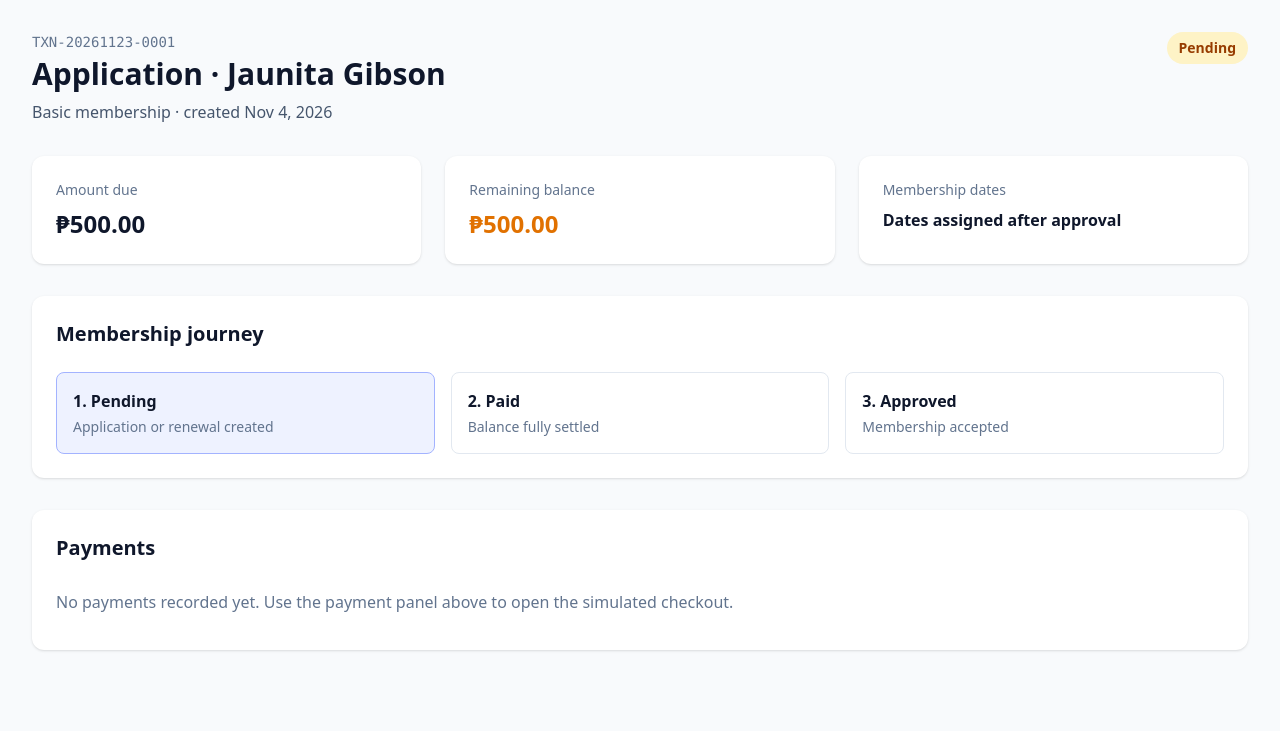
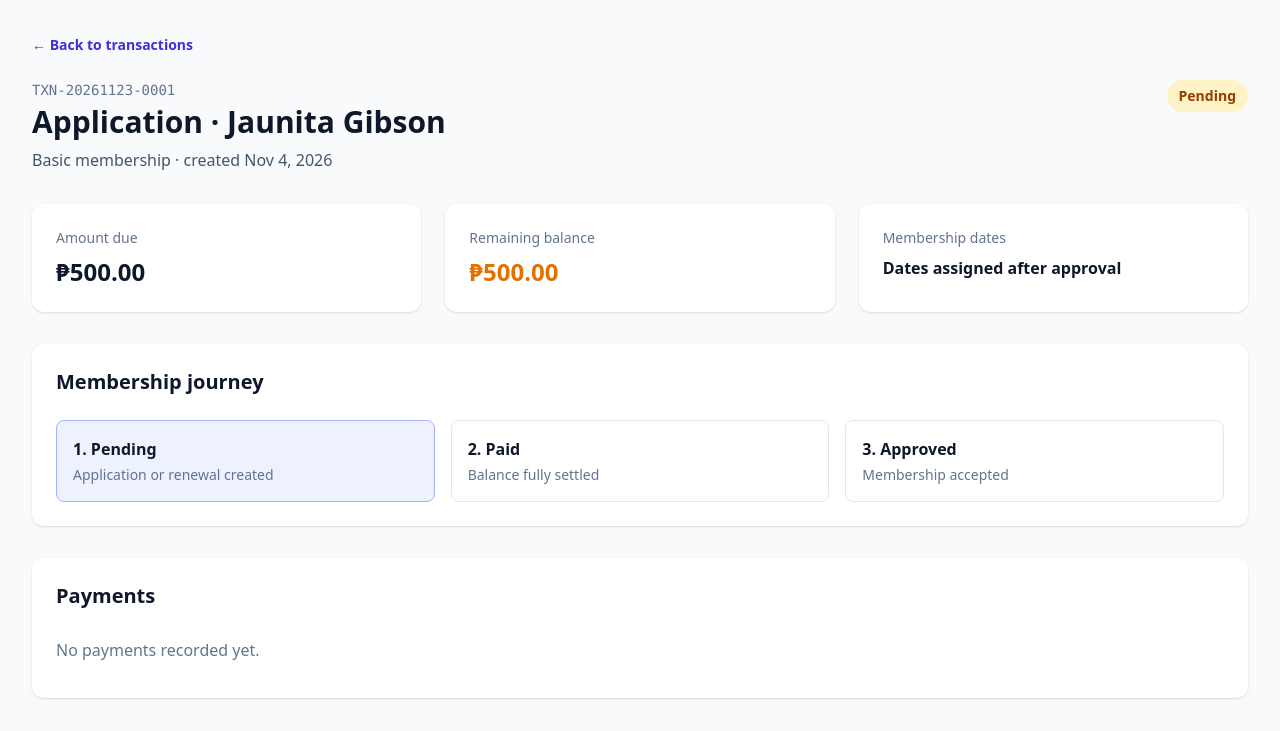
Before and after one commit to PipoyBabu/e-learning_platform, a Laravel app: page /transactions/1 in a window 1280 px wide. Shown: the part 69-800 px from the top of the page. Run offline with Laravel 12, Linux system fonts and the light colour scheme; a user stored in the database is signed in; data comes from the database, SQL or seed files in the repository; style sheets or scripts are compiled from the project's sources.

Commit message:
1:24 - Added traverse navigation button

```diff
--- a/educationalPlatform/resources/views/transactions/show.blade.php
+++ b/educationalPlatform/resources/views/transactions/show.blade.php
@@ -1,7 +1,8 @@
 @extends('layouts.app')
 
 @section('content')
-<div class="flex flex-wrap items-start justify-between gap-4"><div><p class="font-mono text-sm text-slate-500">{{ $transaction->reference_no }}</p><h1 class="mt-1 text-3xl font-bold">{{ $transaction->type->value }} · {{ $transaction->member->full_name }}</h1><p class="mt-2 text-slate-600">{{ $transaction->level->name }} membership · created {{ $transaction->created_at->format('M j, Y') }}</p></div><span class="rounded-full px-3 py-1.5 text-sm font-semibold {{ $transaction->status->badgeClasses() }}">{{ $transaction->status->value }}</span></div>
+<div class="mb-6"><a href="{{ auth()->user()->isAdmin() ? route('transactions.index') : route('member.portal') }}" class="text-sm font-semibold text-indigo-700 hover:underline">← {{ auth()->user()->isAdmin() ? 'Back to transactions' : 'Back to my account' }}</a></div>
+<div class="flex flex-wrap items-start justify-between gap-4"><div><p class="font-mono text-sm text-slate-500">{{ $transaction->reference_no }}</p>@if (auth()->user()->isAdmin())<h1 class="mt-1 text-3xl font-bold">{{ $transaction->type->value }} · {{ $transaction->member->full_name }}</h1>@else<h1 class="mt-1 text-3xl font-bold">Your {{ strtolower($transaction->type->value) }} application</h1>@endif<p class="mt-2 text-slate-600">{{ $transaction->level->name }} membership · created {{ $transaction->created_at->format('M j, Y') }}</p></div><span class="rounded-full px-3 py-1.5 text-sm font-semibold {{ $transaction->status->badgeClasses() }}">{{ $transaction->status->value }}</span></div>
 <div class="mt-8 grid gap-6 md:grid-cols-3"><div class="rounded-xl bg-white p-6 shadow-sm"><p class="text-sm text-slate-500">Amount due</p><p class="mt-2 text-2xl font-bold">₱{{ number_format($transaction->amount_due, 2) }}</p></div><div class="rounded-xl bg-white p-6 shadow-sm"><p class="text-sm text-slate-500">Remaining balance</p><p class="mt-2 text-2xl font-bold text-amber-600">₱{{ number_format($transaction->remaining_balance, 2) }}</p></div><div class="rounded-xl bg-white p-6 shadow-sm"><p class="text-sm text-slate-500">Membership dates</p><p class="mt-2 font-semibold">{{ $transaction->starts_on?->format('M j, Y') ?: 'Dates assigned after approval' }}{{ $transaction->expires_on ? ' → '.$transaction->expires_on->format('M j, Y') : '' }}</p></div></div>
 <div class="mt-8 rounded-xl bg-white p-6 shadow-sm"><h2 class="text-xl font-semibold">Membership journey</h2><div class="mt-6 grid gap-4 sm:grid-cols-3"><div class="rounded-lg border p-4 {{ in_array($transaction->status->value, ['Pending', 'Paid', 'Approved']) ? 'border-indigo-300 bg-indigo-50' : 'border-slate-200' }}"><p class="font-semibold">1. Pending</p><p class="mt-1 text-sm text-slate-500">Application or renewal created</p></div><div class="rounded-lg border p-4 {{ in_array($transaction->status->value, ['Paid', 'Approved']) ? 'border-sky-300 bg-sky-50' : 'border-slate-200' }}"><p class="font-semibold">2. Paid</p><p class="mt-1 text-sm text-slate-500">Balance fully settled</p></div><div class="rounded-lg border p-4 {{ $transaction->status->value === 'Approved' ? 'border-emerald-300 bg-emerald-50' : 'border-slate-200' }}"><p class="font-semibold">3. Approved</p><p class="mt-1 text-sm text-slate-500">Membership accepted</p></div></div></div>
 @if ($transaction->status->value === 'Pending' && auth()->user()->ownsTransaction($transaction))
@@ -18,5 +19,5 @@
 @elseif ($transaction->status->value === 'Approved')
     <div class="mt-8 flex"><a href="{{ route('transactions.receipt', $transaction) }}" class="inline-flex w-full items-center justify-center rounded-lg bg-indigo-600 px-5 py-3 font-semibold text-white hover:bg-indigo-700 sm:w-auto">View printable receipt</a></div>
 @endif
-<div class="mt-8 rounded-xl bg-white p-6 shadow-sm"><h2 class="text-xl font-semibold">Payments</h2><div class="mt-4 divide-y">@forelse ($transaction->payments as $payment)<div class="flex flex-wrap justify-between gap-3 py-3"><div><p class="font-semibold">₱{{ number_format($payment->amount, 2) }} · {{ ucfirst($payment->status->value) }}</p><p class="mt-1 text-sm text-slate-500">{{ $payment->method->value }} · {{ $payment->gateway_reference }} · {{ $payment->paid_at?->format('M j, Y g:i A') ?: 'Not paid' }}</p></div></div>@empty<p class="py-3 text-slate-500">No payments recorded yet. Use the payment panel above to open the simulated checkout.</p>@endforelse</div></div>
+<div class="mt-8 rounded-xl bg-white p-6 shadow-sm"><h2 class="text-xl font-semibold">Payments</h2><div class="mt-4 divide-y">@forelse ($transaction->payments as $payment)<div class="flex flex-wrap justify-between gap-3 py-3"><div><p class="font-semibold">₱{{ number_format($payment->amount, 2) }} · {{ ucfirst($payment->status->value) }}</p><p class="mt-1 text-sm text-slate-500">{{ $payment->method->value }} · {{ $payment->gateway_reference }} · {{ $payment->paid_at?->format('M j, Y g:i A') ?: 'Not paid' }}</p></div></div>@empty<p class="py-3 text-slate-500">No payments recorded yet{{ auth()->user()->isAdmin() ? '.' : '. Use the payment panel above to open the simulated checkout.' }}</p>@endforelse</div></div>
 @endsection
```
